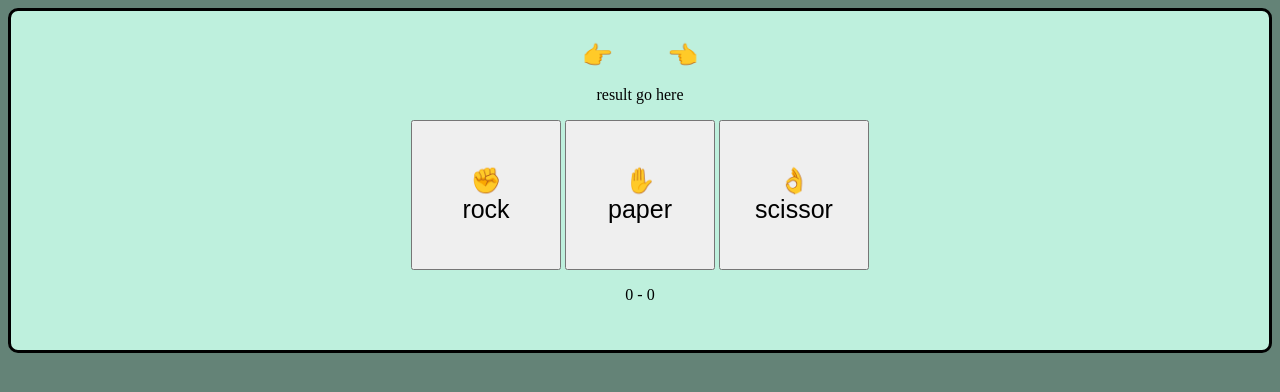
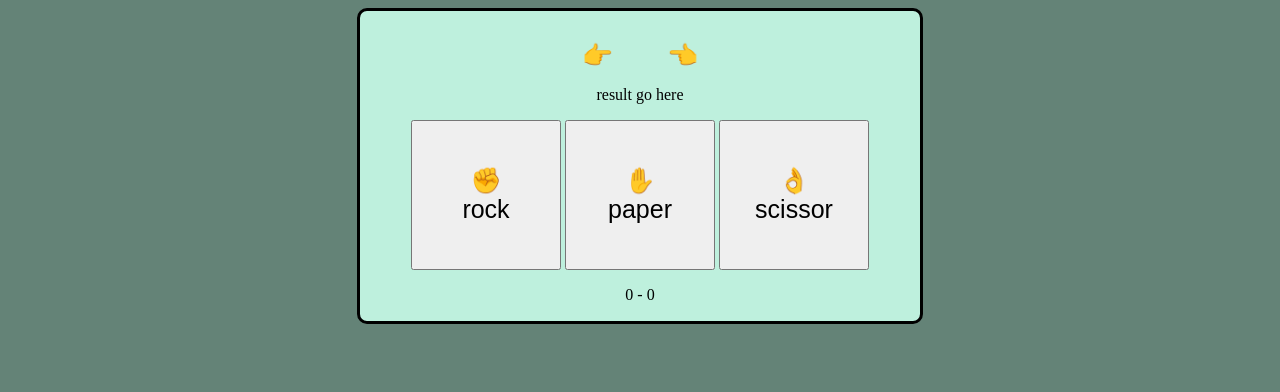
Before and after one commit to 2471186676/Rock-Paper-Scissor, a plain HTML site: page index.html in a window 1280 px wide. Drawn offline with Linux system fonts and the light colour scheme.

Commit message:
center align class:container, also add max size

```diff
--- a/style.css
+++ b/style.css
@@ -18,10 +18,14 @@ body{
 }
 
 .container{
+    margin-left: auto;
+    margin-right: auto;
     border-style: solid;
     border-radius: 10px;
     background-color: #bef0dd;
     padding: 30px;
+    max-width: 500px;
+    max-height: 250px;
 }
 
 .point{
```
